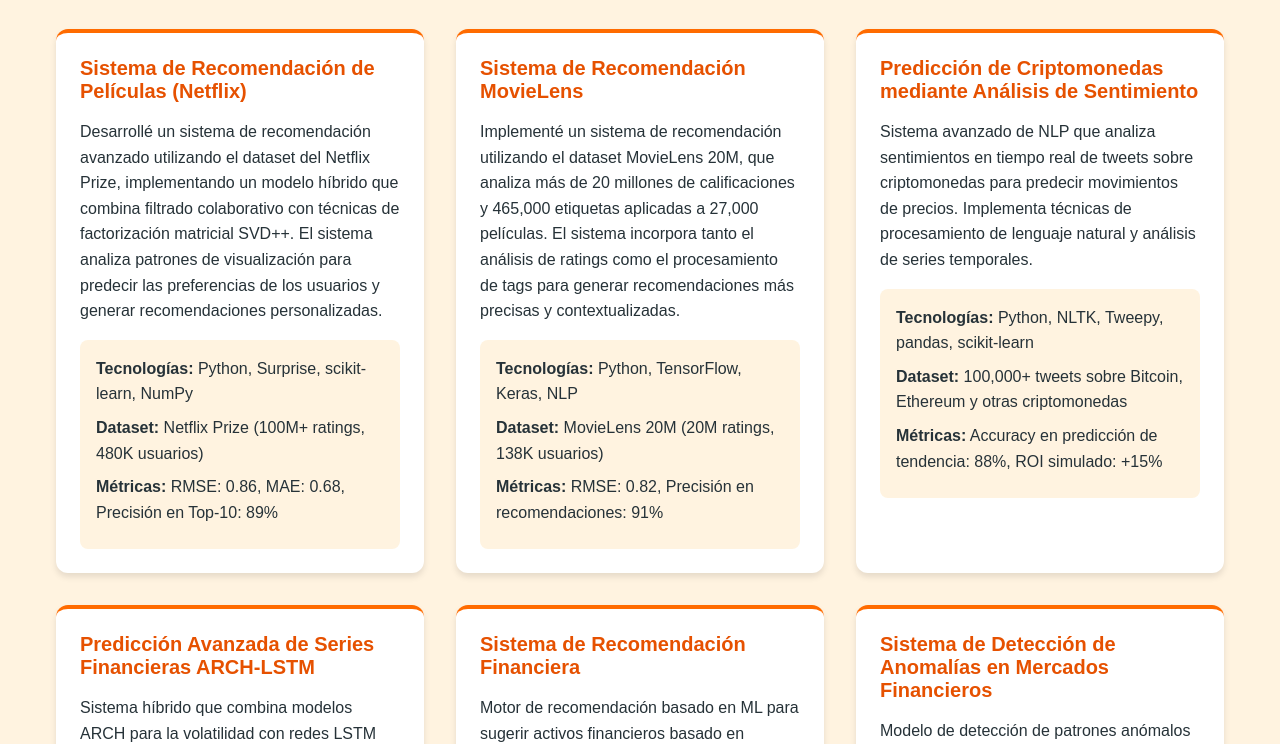
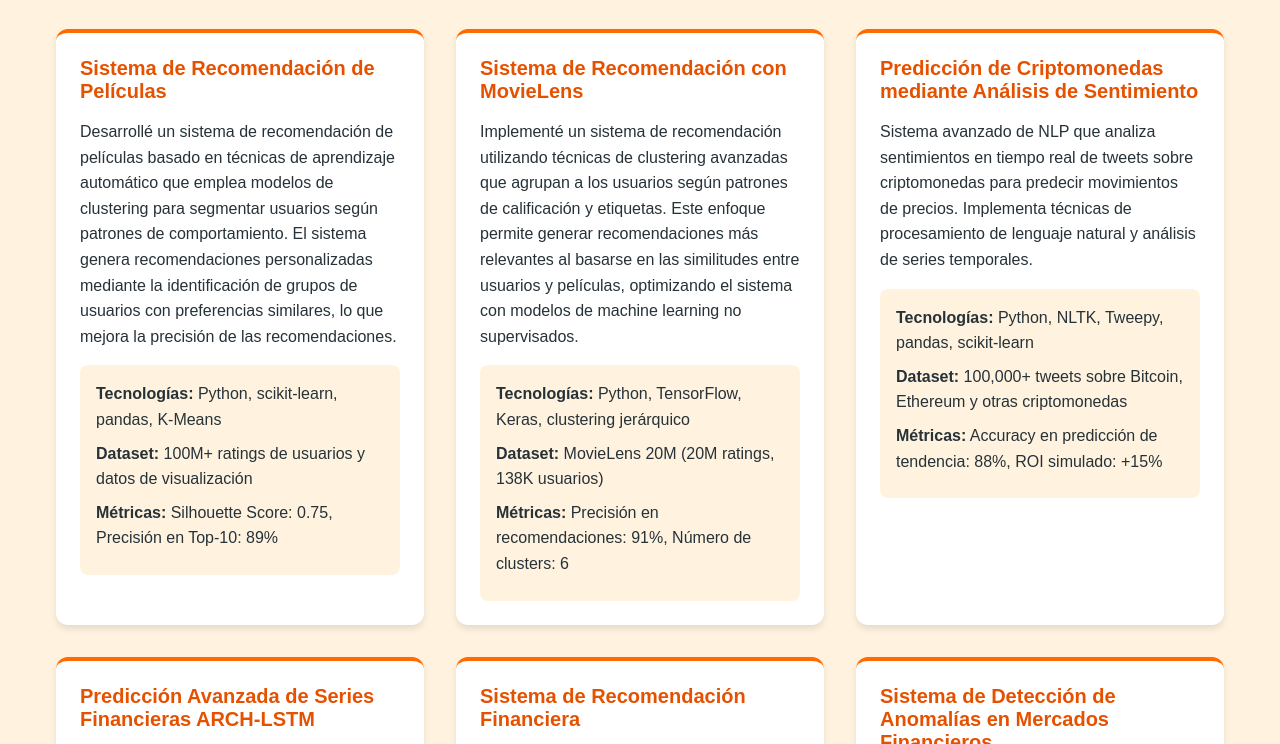
Before and after one commit to jeremiasbordon30/portfolio, a plain HTML site: page index.html in a window 1280 px wide. Shown: the part 621-1365 px from the top of the page. Drawn offline with Linux system fonts and the light colour scheme.

Commit message:
index.html

```diff
--- a/index.html
+++ b/index.html
@@ -192,25 +192,26 @@
         <div class="projects-grid">
             <!-- Proyecto: Sistema de Recomendación de Películas (Netflix) -->
             <div class="project-card">
-                <h3>Sistema de Recomendación de Películas (Netflix)</h3>
-                <p>Desarrollé un sistema de recomendación avanzado utilizando el dataset del Netflix Prize, implementando un modelo híbrido que combina filtrado colaborativo con técnicas de factorización matricial SVD++. El sistema analiza patrones de visualización para predecir las preferencias de los usuarios y generar recomendaciones personalizadas.</p>
+                <h3>Sistema de Recomendación de Películas</h3>
+                <p>Desarrollé un sistema de recomendación de películas basado en técnicas de aprendizaje automático que emplea modelos de clustering para segmentar usuarios según patrones de comportamiento. El sistema genera recomendaciones personalizadas mediante la identificación de grupos de usuarios con preferencias similares, lo que mejora la precisión de las recomendaciones.</p>
                 <div class="tech-stack">
-                    <p><strong>Tecnologías:</strong> Python, Surprise, scikit-learn, NumPy</p>
-                    <p><strong>Dataset:</strong> Netflix Prize (100M+ ratings, 480K usuarios)</p>
-                    <p><strong>Métricas:</strong> RMSE: 0.86, MAE: 0.68, Precisión en Top-10: 89%</p>
+                    <p><strong>Tecnologías:</strong> Python, scikit-learn, pandas, K-Means</p>
+                    <p><strong>Dataset:</strong> 100M+ ratings de usuarios y datos de visualización</p>
+                    <p><strong>Métricas:</strong> Silhouette Score: 0.75, Precisión en Top-10: 89%</p>
                 </div>
             </div>
 
-            <!-- Proyecto: Sistema de Recomendación MovieLens -->
+            <!-- Proyecto: Sistema de Recomendación con MovieLens -->
             <div class="project-card">
-                <h3>Sistema de Recomendación MovieLens</h3>
-                <p>Implementé un sistema de recomendación utilizando el dataset MovieLens 20M, que analiza más de 20 millones de calificaciones y 465,000 etiquetas aplicadas a 27,000 películas. El sistema incorpora tanto el análisis de ratings como el procesamiento de tags para generar recomendaciones más precisas y contextualizadas.</p>
+                <h3>Sistema de Recomendación con MovieLens</h3>
+                <p>Implementé un sistema de recomendación utilizando técnicas de clustering avanzadas que agrupan a los usuarios según patrones de calificación y etiquetas. Este enfoque permite generar recomendaciones más relevantes al basarse en las similitudes entre usuarios y películas, optimizando el sistema con modelos de machine learning no supervisados.</p>
                 <div class="tech-stack">
-                    <p><strong>Tecnologías:</strong> Python, TensorFlow, Keras, NLP</p>
+                    <p><strong>Tecnologías:</strong> Python, TensorFlow, Keras, clustering jerárquico</p>
                     <p><strong>Dataset:</strong> MovieLens 20M (20M ratings, 138K usuarios)</p>
-                    <p><strong>Métricas:</strong> RMSE: 0.82, Precisión en recomendaciones: 91%</p>
+                    <p><strong>Métricas:</strong> Precisión en recomendaciones: 91%, Número de clusters: 6</p>
                 </div>
             </div>
+
 
             <!-- Proyecto 1: Análisis de Criptomonedas -->
             <div class="project-card">
```
